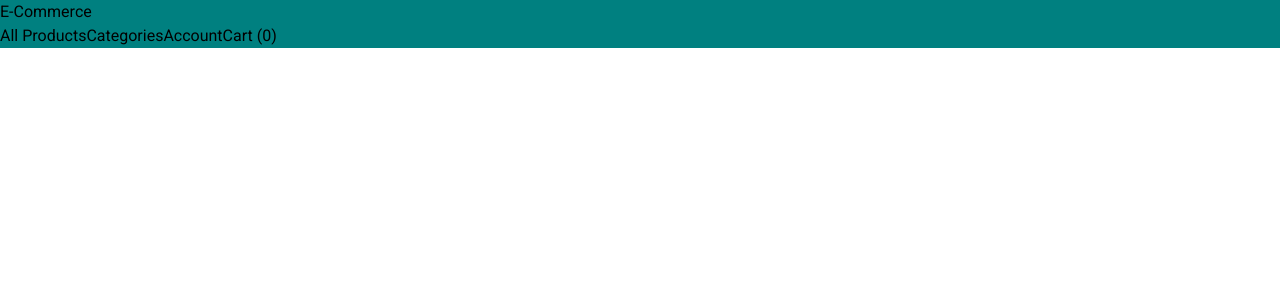
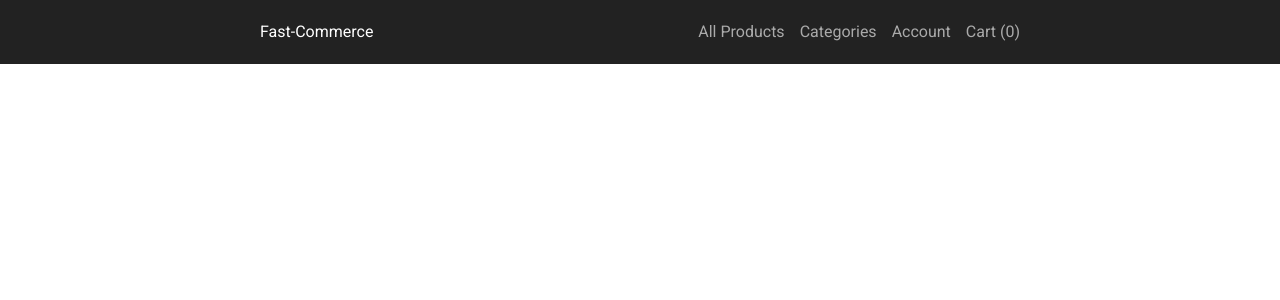
Before and after one commit to Abdul-Rahimm/online-business-platform-Saas---NextJs, a Next.js app in the folder frontend/: page / in a window 1280 px wide. Shown: the top 300 px of the page. Built offline with nearby package versions, Linux system fonts and the light colour scheme.

Commit message:
header has been made. moving on to featured product

```diff
--- /dev/null
+++ b/frontend/components/Center.js
@@ -0,0 +1,9 @@
+import styled from "styled-components";
+
+const Center = styled.div`
+  max-width: 800px;
+  margin: 0 auto;
+  padding: 0 20px;
+`;
+
+export default Center;
--- a/frontend/components/Header.js
+++ b/frontend/components/Header.js
@@ -1,20 +1,51 @@
 import Link from "next/link";
 import styled from "styled-components";
+import Center from "../components/Center";
 
 const StyledHeader = styled.header`
-  background-color: teal;
+  background-color: #222;
+`;
+
+const Logo = styled(Link)`
+  color: #fff;
+  text-decoration: none;
+`;
+
+const Wrapper = styled.div`
+  display: flex;
+  justify-content: space-between;
+  padding: 20px 0;
+`;
+
+const StyledNav = styled.nav`
+  display: flex;
+  gap: 15px;
+`;
+
+const NavLink = styled(Link)`
+  color: #aaa;
+  /* display: block; */
+  text-decoration: none;
+  padding: 10px 0;
+  @media screen and (min-width: 768px) {
+    padding: 0;
+  }
 `;
 
 const Header = () => {
   return (
     <StyledHeader>
-      <Link href={"/"}>E-Commerce</Link>
-      <nav>
-        <Link href={"/products"}>All Products</Link>
-        <Link href={"/categories"}>Categories</Link>
-        <Link href={"/account"}>Account</Link>
-        <Link href={"/cart"}>Cart (0)</Link>
-      </nav>
+      <Center>
+        <Wrapper>
+          <Logo href={"/"}>Fast-Commerce</Logo>
+          <StyledNav>
+            <NavLink href={"/products"}>All Products</NavLink>
+            <NavLink href={"/categories"}>Categories</NavLink>
+            <NavLink href={"/account"}>Account</NavLink>
+            <NavLink href={"/cart"}>Cart (0)</NavLink>
+          </StyledNav>
+        </Wrapper>
+      </Center>
     </StyledHeader>
   );
 };
--- a/frontend/next.config.mjs
+++ b/frontend/next.config.mjs
@@ -1,4 +1,9 @@
 /** @type {import('next').NextConfig} */
-const nextConfig = {};
+const nextConfig = {
+  reactStrictMode: true,
+  compiler: {
+    styledComponents: true,
+  },
+};
 
 export default nextConfig;
```
